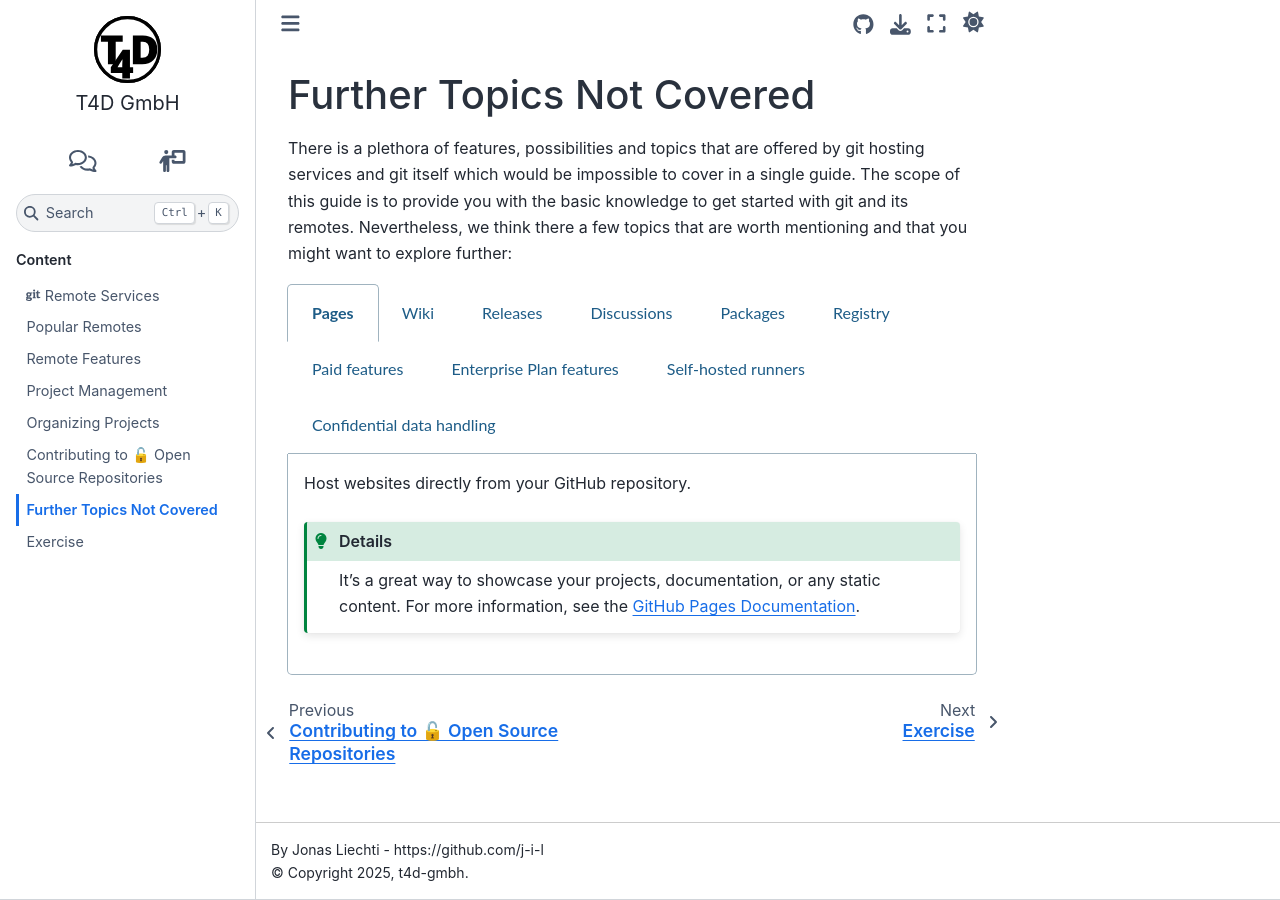
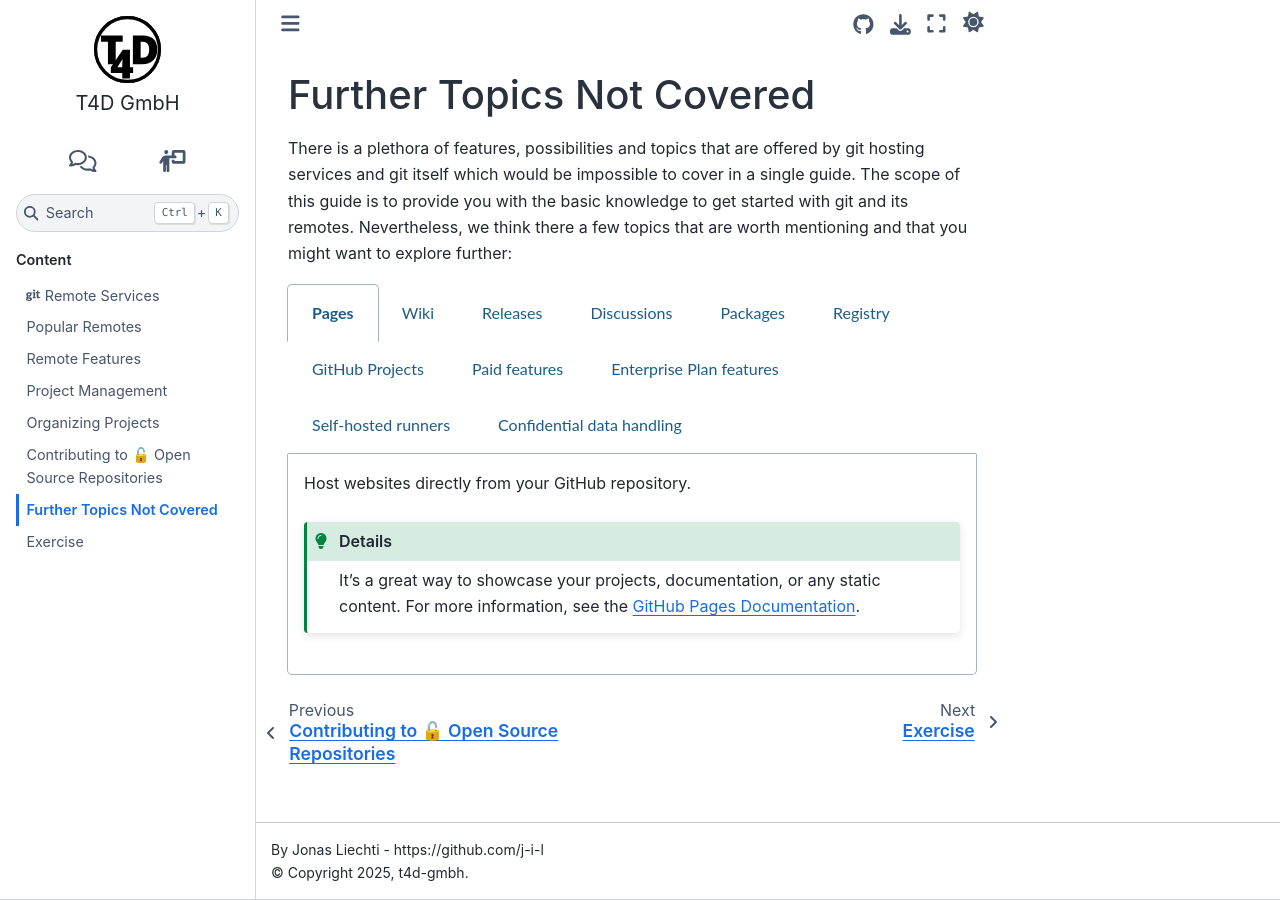
Before and after one commit to t4d-gmbh/git-and-its-remotes, a Sphinx documentation site: the page built from source/content/whats_not_covered/index.md, in a window 1280 px wide. Built offline with Sphinx 7.4.7 and the Sphinx Book theme 1.1.4, drawn with Linux system fonts in a browser that asks for light colours; the version number could not be read and is left out.

Commit message:
add GitHub Projects section to further topics

````diff
--- a/source/content/whats_not_covered/index.md
+++ b/source/content/whats_not_covered/index.md
@@ -77,6 +77,16 @@ For more information, see the [GitHub Container Registry Documentation](https://
 {% endif %}
 :::
 
+{% if page %}:::{tab}{% else %}:::{card}{% endif%} GitHub Projects
+Project management tools for organizing and tracking work across repositories.
+{% if page %}
+```{admonition} Details
+:class: tip, dropdown
+GitHub Projects {octicon}`project` provide kanban-style boards, roadmaps, and tables to help you plan and track your work. You can link issues and pull requests to organize tasks and visualize progress. For more information, see the [GitHub Projects Documentation](https://docs.github.com/en/issues/planning-and-tracking-with-projects).
+```
+{% endif %}
+:::
+
 {% if page %}:::{tab}{% else %}:::{card}{% endif%} Paid features
 Various paid features offer advanced security, team management, and enterprise support, etc.
 {% if page %}
````
